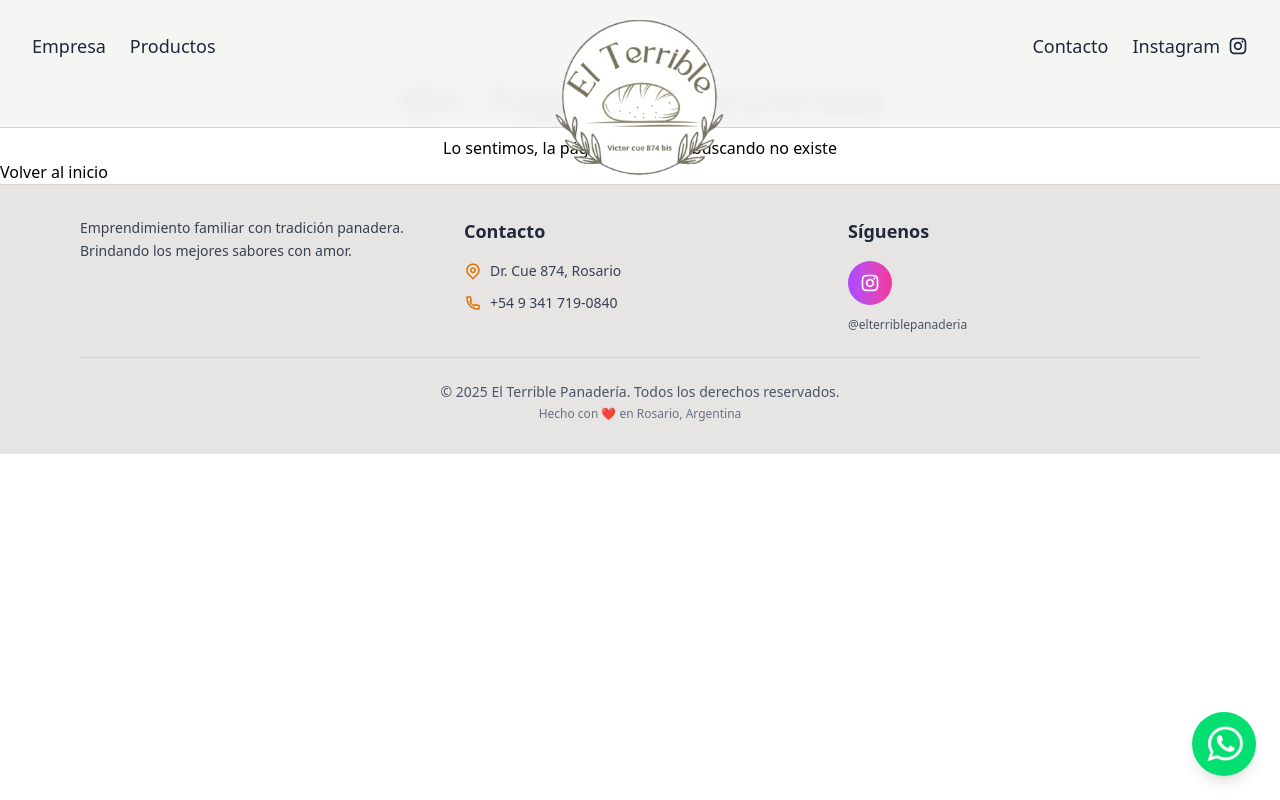
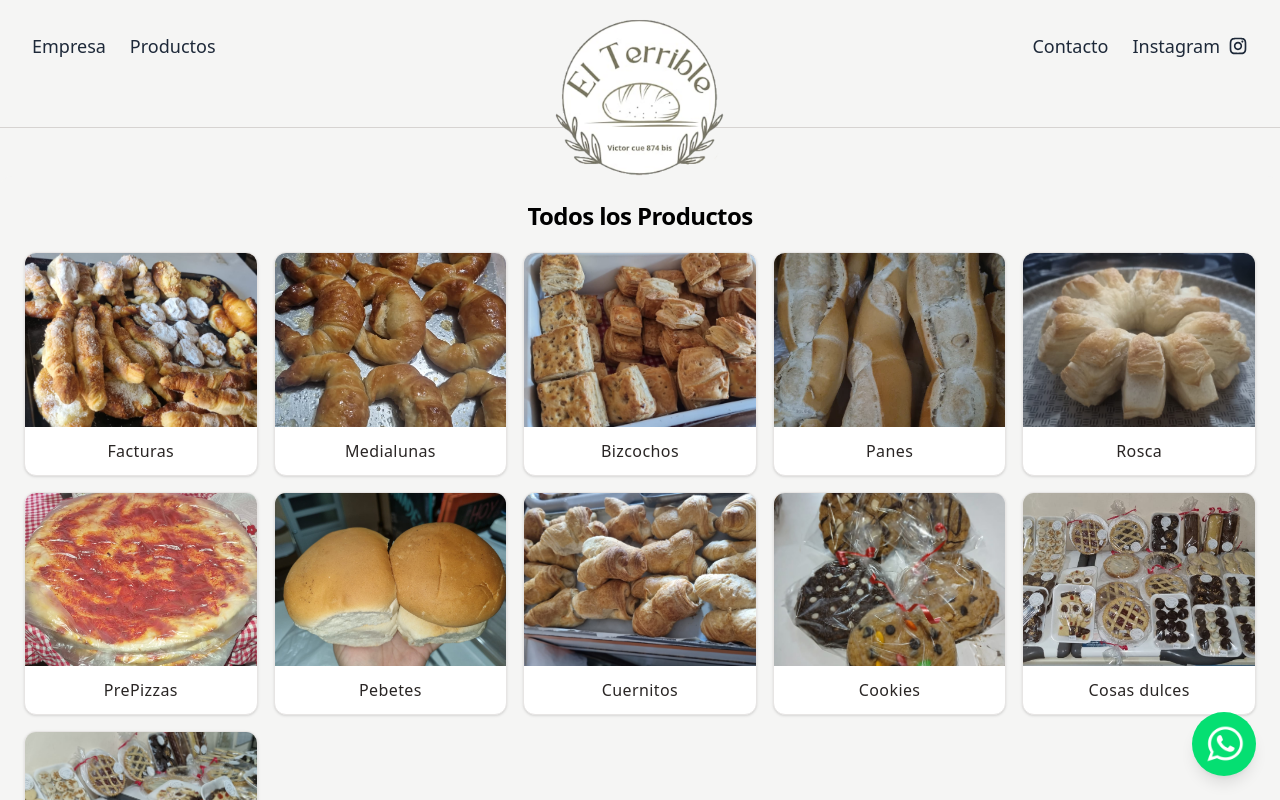
Before and after one commit to laureanojuarez/elterriblepanaderia, a React (Vite) app: page /productos in a window 1280 px wide. Shown: the top 800 px of the page. Built offline with nearby package versions, Linux system fonts and the light colour scheme.

Commit message:
feat: implement ProductSection and update product components; localize routes and enhance NotFound page

```diff
--- a/pages/NotFound.tsx
+++ b/pages/NotFound.tsx
@@ -2,14 +2,16 @@ import {Link} from "react-router-dom";
 
 export default function NotFoundPage() {
   return (
-    <div>
+    <div className="flex items-center justify-center h-screen flex-col">
       <h1 className="text-4xl font-bold text-center mt-20">
         404 - Pagina no encontrada
       </h1>
       <p className="text-center mt-4">
         Lo sentimos, la página que estás buscando no existe
       </p>
-      <Link to={"/"}>Volver al inicio</Link>
+      <Link to={"/"} className="mt-6 text-blue-500 hover:underline">
+        Volver al inicio
+      </Link>
     </div>
   );
 }
--- a/src/components/Products/AllProducts.tsx
+++ b/src/components/Products/AllProducts.tsx
@@ -1,11 +1,10 @@
-import { products } from "../../mock/products";
-import { ProductFlex } from "./ProductFlex";
+import {ProductFlex} from "./ProductFlex";
+import {ProductSection} from "./ProductSection";
 
 export const AllProducts: React.FC = () => {
   return (
-    <section className="flex flex-col w-full p-4 gap-4 bg-stone-100">
-      <h1 className="text-3xl font-bold text-center">Todos los Productos</h1>
-      <ProductFlex products={products} />
-    </section>
+    <ProductSection id="todos" title="Todos los Productos" className="mt-12">
+      <ProductFlex />
+    </ProductSection>
   );
 };
--- a/src/components/Products/FeaturedProducts.tsx
+++ b/src/components/Products/FeaturedProducts.tsx
@@ -2,23 +2,22 @@ import {Link} from "react-router-dom";
 import Button from "../UI/Button/Button";
 import {products} from "../../mock/products";
 import {ProductCard} from "./ProductCard";
+import {ProductSection} from "./ProductSection";
 
 export const FeaturedProducts: React.FC = () => {
+  const featured = products.slice(0, 4);
   return (
-    <section className="flex flex-col w-full p-4 gap-4 bg-stone-100 items-center flex-wrap">
-      <h2 className="text-2xl font-semibold text-center">
-        Productos Destacados
-      </h2>
-      <div className="flex flex-wrap justify-center gap-4 w-full ">
-        {products.slice(0, 3).map((product) => (
-          <ProductCard key={product.id} {...product} />
+    <ProductSection title="Productos Destacados" className="items-center">
+      <div className="grid gap-4 w-full max-w-5xl grid-cols-[repeat(auto-fill,minmax(14rem,1fr))] items-center justify-items-center">
+        {featured.map((p, i) => (
+          <ProductCard key={p.id} {...p} highlight={i === 0} />
         ))}
       </div>
       <Link to="/productos">
-        <Button className="bg-white text-gray-800 border border-gray-300 hover:bg-gray-100">
+        <Button className="bg-white text-stone-700 border border-stone-300 hover:bg-stone-200/60">
           Ver más
         </Button>
       </Link>
-    </section>
+    </ProductSection>
   );
 };
--- a/src/components/Products/ProductCard.tsx
+++ b/src/components/Products/ProductCard.tsx
@@ -1,26 +1,111 @@
-interface ProductCardProps {
-  id: number;
-  name: string;
-  desc?: string;
-  img?: string;
+import {useState} from "react";
+import type {Product} from "../../types/Product";
+
+interface ProductCardProps extends Product {
+  currency?: string;
+  onClick?: (id: number) => void;
+  loading?: boolean;
+  highlight?: boolean; // ahora solo suaviza el borde
 }
 
 export const ProductCard: React.FC<ProductCardProps> = ({
+  id,
   name,
   img,
   desc,
+  priceCents,
+  currency = "ARS",
+  onClick,
+  loading = false,
+  highlight = false,
 }) => {
+  const [errored, setErrored] = useState(false);
+
+  const formattedPrice =
+    priceCents != null
+      ? new Intl.NumberFormat("es-AR", {
+          style: "currency",
+          currency,
+          minimumFractionDigits: 0,
+        }).format(priceCents / 100)
+      : undefined;
+
+  const clickable = !!onClick && !loading;
+
   return (
-    <div className="bg-stone-200 flex flex-col gap-2 p-3 rounded-xl shadow-lg transition-shadow duration-300 hover:shadow-2xl w-56 md:w-96 flex-shrink-0">
-      <h2 className="text-sm md:text-lg font-light text-center">{name}</h2>
-      <img
-        src={img}
-        alt={name}
-        className="w-auto h-42 md:h-64 object-cover rounded-lg "
-      />
-      {desc && (
-        <p className="text-gray-600 text-xs md:text-sm text-center">{desc}</p>
-      )}
-    </div>
+    <article
+      className={[
+        "group relative flex w-full flex-col overflow-hidden rounded-xl",
+        "border border-stone-200 bg-white shadow-sm transition",
+        "hover:-translate-y-0.5 hover:shadow-md focus-within:shadow-md",
+        clickable ? "cursor-pointer" : "",
+        // highlight ahora solo refuerza el borde gris (sin dorado)
+        highlight ? "border-stone-300 shadow-md" : "hover:border-stone-300",
+      ].join(" ")}
+      tabIndex={0}
+      aria-label={name}
+      role={clickable ? "button" : undefined}
+      onClick={() => clickable && onClick?.(id)}
+      onKeyDown={(e) => {
+        if (clickable && (e.key === "Enter" || e.key === " ")) {
+          e.preventDefault();
+          onClick?.(id);
+        }
+      }}
+    >
+      <figure className="relative w-full overflow-hidden">
+        <div
+          className={[
+            "aspect-[4/3] w-full",
+            "bg-gradient-to-br from-stone-100 to-stone-200",
+            "flex items-center justify-center text-stone-400 text-xs select-none",
+            loading ? "animate-pulse" : "",
+          ].join(" ")}
+        >
+          {!loading && !errored && img && (
+            <img
+              src={img}
+              alt={`Imagen de ${name}`}
+              loading="lazy"
+              onError={() => setErrored(true)}
+              className="h-full w-full object-cover transition duration-300 group-hover:scale-[1.03]"
+            />
+          )}
+          {!loading && (errored || !img) && (
+            <span className="font-light text-stone-400">Sin imagen</span>
+          )}
+        </div>
+        {formattedPrice && (
+          <span className="absolute right-2 top-2 rounded-full bg-white/90 px-2 py-0.5 text-xs font-medium text-stone-700 shadow ring-1 ring-stone-200 backdrop-blur">
+            {formattedPrice}
+          </span>
+        )}
+      </figure>
+
+      <div className="flex flex-1 flex-col gap-2 p-3">
+        <h2
+          title={name}
+          className="line-clamp-1 text-center text-sm font-medium tracking-wide text-stone-800 md:text-base"
+        >
+          {loading ? (
+            <span className="inline-block h-4 w-32 animate-pulse rounded bg-stone-200" />
+          ) : (
+            name
+          )}
+        </h2>
+
+        {desc && !loading && (
+          <p className="line-clamp-3 text-center text-xs text-stone-500 md:text-sm">
+            {desc}
+          </p>
+        )}
+        {loading && (
+          <div className="mx-auto flex w-full flex-col gap-1">
+            <span className="mx-auto h-3 w-40 animate-pulse rounded bg-stone-200" />
+            <span className="mx-auto h-3 w-32 animate-pulse rounded bg-stone-200" />
+          </div>
+        )}
+      </div>
+    </article>
   );
 };
--- a/src/components/Products/ProductFlex.tsx
+++ b/src/components/Products/ProductFlex.tsx
@@ -1,21 +1,12 @@
-import { products } from "../../mock/products";
-import { ProductCard } from "./ProductCard";
+import {products} from "../../mock/products";
+import {ProductCard} from "./ProductCard";
 
-interface Product {
-  id: number;
-  name: string;
-  desc?: string;
-  img?: string;
-}
-
-interface ProductGridProps {
-  products: Product[];
-  columns?: string;
-}
-
-export const ProductFlex: React.FC<ProductGridProps> = () => {
+export const ProductFlex: React.FC = () => {
   return (
-    <div className={`flex flex-wrap justify-center gap-4`}>
+    <div
+      className="grid gap-4 w-full
+      grid-cols-[repeat(auto-fill,minmax(14rem,1fr))] justify-items-center"
+    >
       {products.map((product) => (
         <ProductCard key={product.id} {...product} />
       ))}
--- a/src/components/Products/ProductSection.tsx
+++ b/src/components/Products/ProductSection.tsx
@@ -0,0 +1,35 @@
+import type {ReactNode} from "react";
+
+interface ProductSectionProps {
+  id?: string;
+  title: string;
+  children: ReactNode;
+  className?: string;
+}
+
+export const ProductSection: React.FC<ProductSectionProps> = ({
+  id,
+  title,
+  children,
+  className = "",
+}) => {
+  const headingId = id ? `${id}-heading` : undefined;
+  return (
+    <section
+      id={id}
+      aria-labelledby={headingId}
+      className={[
+        "w-full flex flex-col gap-5 p-6 bg-stone-100 rounded-xl",
+        className,
+      ].join(" ")}
+    >
+      <h2
+        id={headingId}
+        className="text-2xl font-semibold text-center tracking-tight"
+      >
+        {title}
+      </h2>
+      {children}
+    </section>
+  );
+};
--- a/src/mock/products.ts
+++ b/src/mock/products.ts
@@ -2,13 +2,11 @@ export const products = [
   {
     id: 1,
     name: "Facturas",
-    desc: "",
     img: "images/panificacion/facturas.jpg",
   },
   {
     id: 2,
     name: "Medialunas",
-    desc: "",
 
     img: "images/panificacion/medialunas.jpg",
   },
@@ -16,13 +14,11 @@ export const products = [
     id: 3,
     name: "Bizcochos",
     img: "images/panificacion/bizcochos.jpg",
-    desc: "",
   },
   {
     id: 4,
     name: "Panes",
     img: "images/panificacion/panes.jpg",
-    desc: "",
   },
   {
     id: 5,
@@ -32,42 +28,36 @@ export const products = [
   {
     id: 6,
     name: "PrePizzas",
-    desc: "",
 
     img: "images/panificacion/prepizzas.jpg",
   },
   {
     id: 7,
     name: "Pebetes",
-    desc: "",
 
     img: "images/panificacion/pebetes.jpg",
   },
   {
     id: 8,
     name: "Cuernitos",
-    desc: "",
 
     img: "images/panificacion/cuernitos.jpg",
   },
   {
     id: 9,
     name: "Cookies",
-    desc: "",
 
     img: "images/panificacion/cookies.jpg",
   },
   {
     id: 10,
     name: "Cosas dulces",
-    desc: "",
 
     img: "images/panificacion/cosasdulces1.jpg",
   },
   {
     id: 11,
     name: "Cosas dulces",
-    desc: "",
 
     img: "images/panificacion/cosasdulces2.jpg",
   },
--- a/src/routes/AppRoutes.tsx
+++ b/src/routes/AppRoutes.tsx
@@ -8,8 +8,8 @@ function AppRoutes() {
   return (
     <Routes>
       <Route path="/" element={<HomePage />} />
-      <Route path="/products" element={<ProductsPage />} />
-      <Route path="/contact" element={<ContactPage />} />
+      <Route path="/productos" element={<ProductsPage />} />
+      <Route path="/contacto" element={<ContactPage />} />
 
       <Route path="*" element={<NotFoundPage />} />
     </Routes>
--- /dev/null
+++ b/src/types/Product.tsx
@@ -0,0 +1,7 @@
+export interface Product {
+  id: number;
+  name: string;
+  desc?: string;
+  img?: string;
+  priceCents?: number;
+}
```
